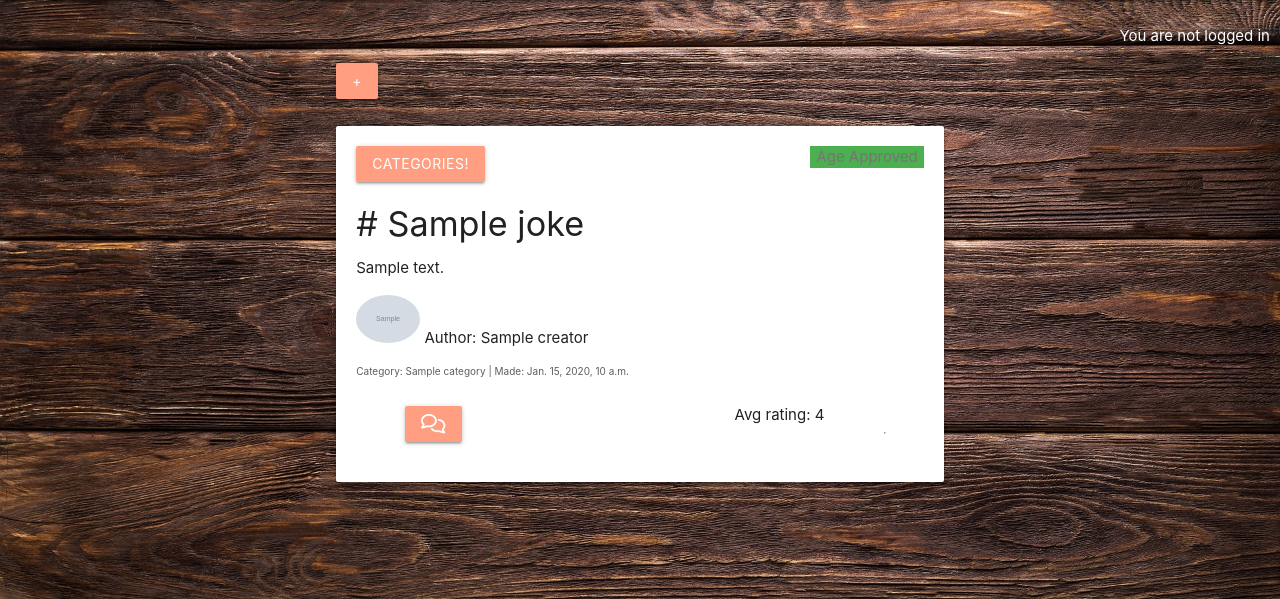
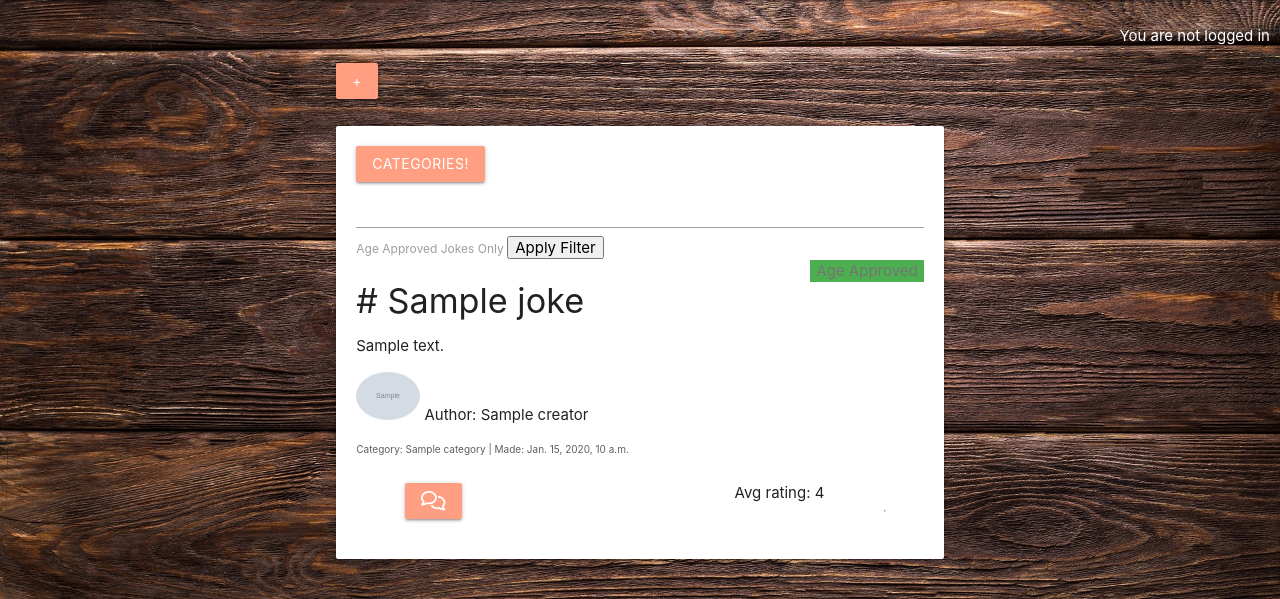
Before and after one commit to LindaAPersson/dadjokes, a Django app: template the_jokes/templates/the_jokes/the_jokes.html in a window 1280 px wide. Shown: the part 64-663 px from the top of the page. Run offline with Django 3.2, Linux system fonts and the light colour scheme; the template is opened without the code that fills it: most values are stand-ins (such as "Sample title", 1, 10 or a date in 2020); grey boxes marked "Sample" are stand-in pictures; form fields are guessed from the names that the template uses; some libraries are stand-ins or nearby versions.

Commit message:
<feat>[age_aproved]Add option so see age approved jokes or not

```diff
--- a/the_jokes/templates/the_jokes/the_jokes.html
+++ b/the_jokes/templates/the_jokes/the_jokes.html
@@ -26,6 +26,22 @@
                     <li class="divider" tabindex="-1"></li>
                     {% endfor%}
                 </ul>
+
+                <form action="{% url 'the_jokes_page' %}" method="get">
+
+                    <label>
+                        {{ age_form.age_approved }}
+                        <span>Age Approved Jokes Only</span>
+                    </label>
+                    {% csrf_token %}
+                    <button type="submit">Apply Filter</button>
+
+
+                </form>
+
+
+
+
                 {% for joke in queryset %}
                 {% if joke.age_approved %}
                 <span class="badge green">Age Approved</span>
@@ -48,14 +64,17 @@
                 <p class="small-text">Category: {{ joke.category | safe }} | Made: {{joke.created_on}}</p>
 
                 <div class="row jokes_interact_btn">
-                <div class="col s4 left-align"><a class="btn tooltipped deep-orange accent-1" data-position="top" data-tooltip="View comments!"
-                        href="{% url 'jokes_detail' joke.title %}"><i class="far fa-comments"></i></a></div>
+                    <div class="col s4 left-align"><a class="btn tooltipped deep-orange accent-1" data-position="top"
+                            data-tooltip="View comments!" href="{% url 'jokes_detail' joke.title %}"><i
+                                class="far fa-comments"></i></a></div>
                     {% if user.is_authenticated and joke.creator == user %}
-                <div class="col s4"><a class="btn tooltipped deep-orange accent-1" data-position="top" data-tooltip="Edit joke!"
-                        href="{% url 'joke_edit' joke.title %}"><i class="fa-solid fa-pen"></i></a></div>
+                    <div class="col s4"><a class="btn tooltipped deep-orange accent-1" data-position="top"
+                            data-tooltip="Edit joke!" href="{% url 'joke_edit' joke.title %}"><i
+                                class="fa-solid fa-pen"></i></a></div>
                     {% endif %}
                     <div class="col s4 right-align">
-                    <p>Avg rating: {{ joke.average_rating }}<p>
+                        <p>Avg rating: {{ joke.average_rating }}
+                        <p>
                             {% if user.is_authenticated %}
                         <form method="post" action="{% url 'rate' joke.title %}" class="rate_look center-align">
                             {% csrf_token %}
```
Also changed, not shown: the_jokes/forms.py (+14 -2 lines), the_jokes/views.py (+12 -2 lines). Lines whose indentation alone changed are shown as unchanged.
